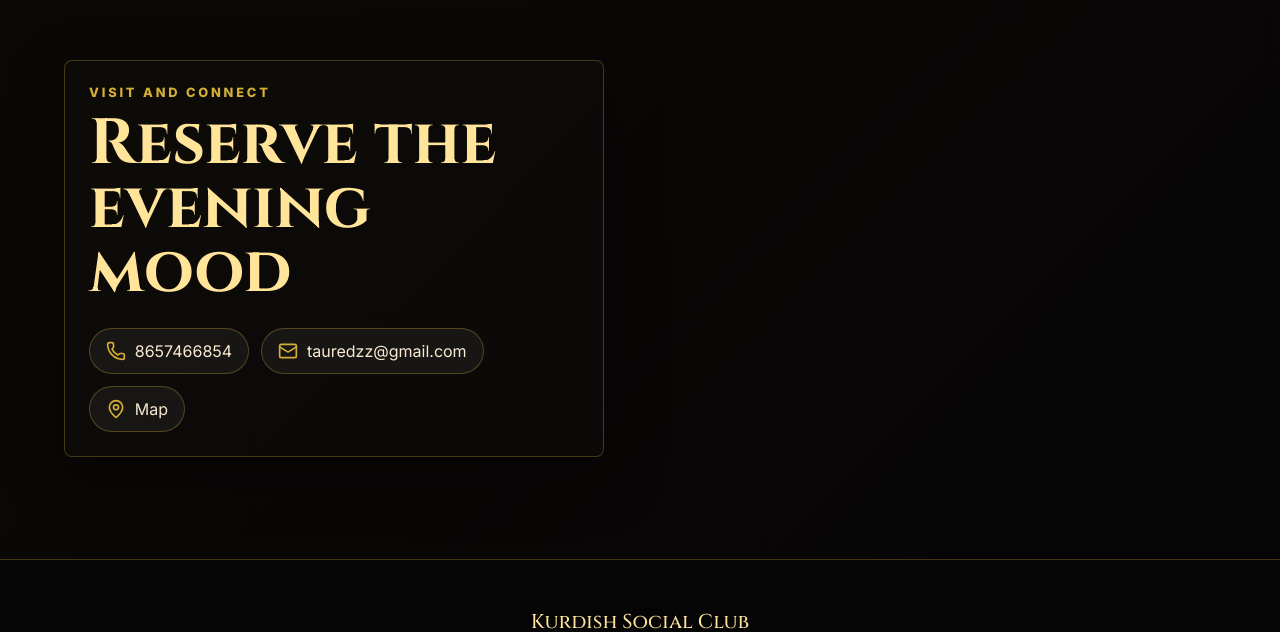
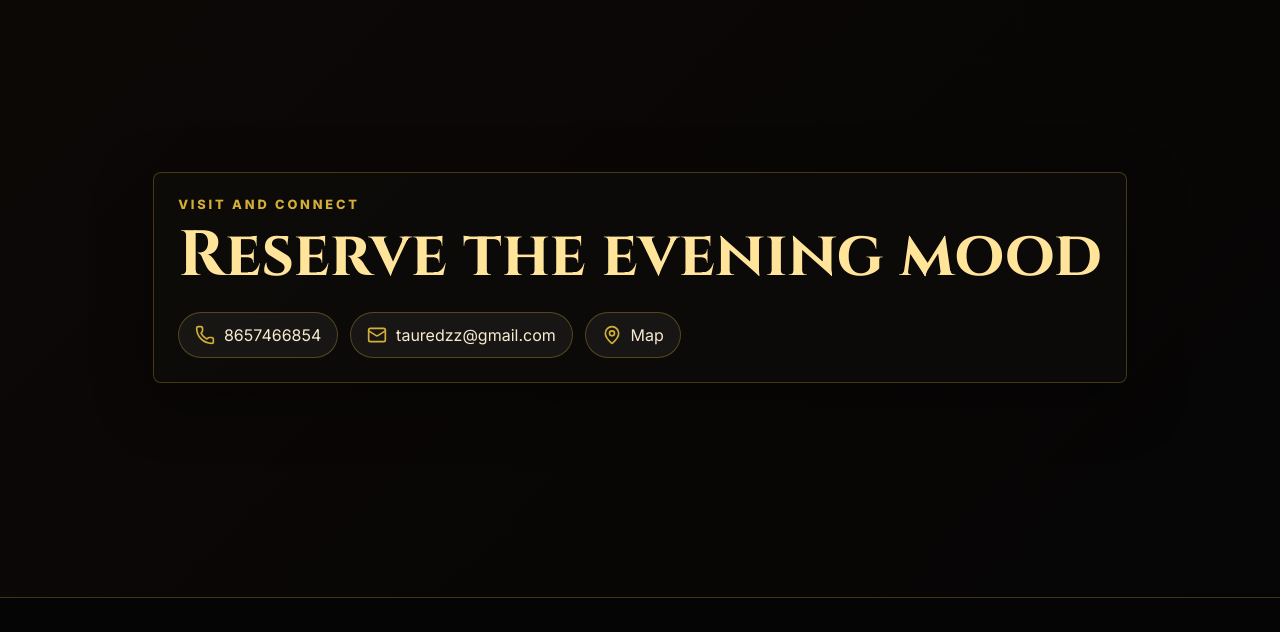
Before and after one commit to rajsingh96199-hue/kurdish-club, a React (Vite) app: page / in a window 1280 px wide. Shown: the part 4768-5400 px from the top of the page. Built offline with nearby package versions, Linux system fonts and the light colour scheme.

Commit message:
Added full Vite React website

```diff
--- a/src/styles.css
+++ b/src/styles.css
@@ -477,12 +477,19 @@ h1 {
   line-height: 1.55;
 }
 
-.order-layout,
-.contact-section {
+.order-layout {
   display: grid;
   grid-template-columns: 0.95fr 1.05fr;
   gap: 1rem;
   align-items: stretch;
+}
+
+.contact-section {
+  display: flex;
+  justify-content: center;
+  align-items: center;
+  min-height: 80vh;
+  padding: 6rem 1rem;
 }
 
 .cart-summary,
```
